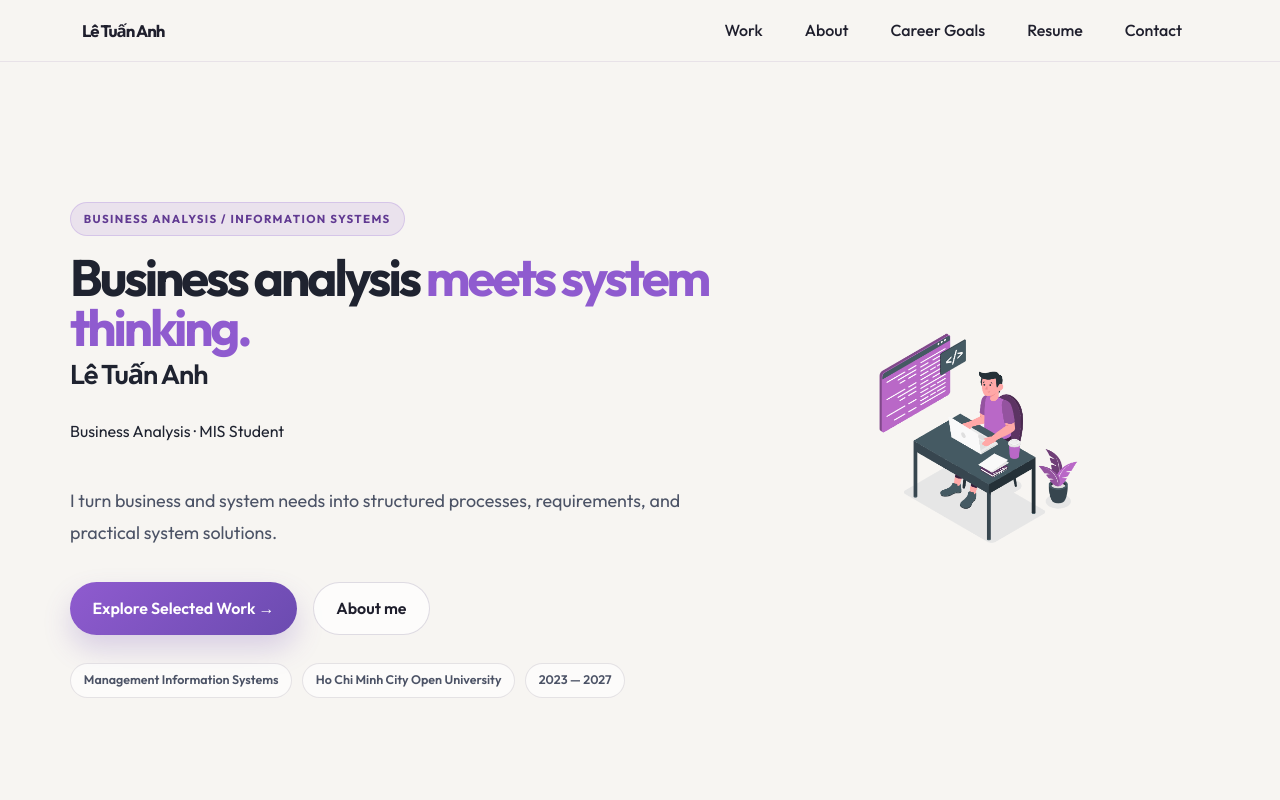
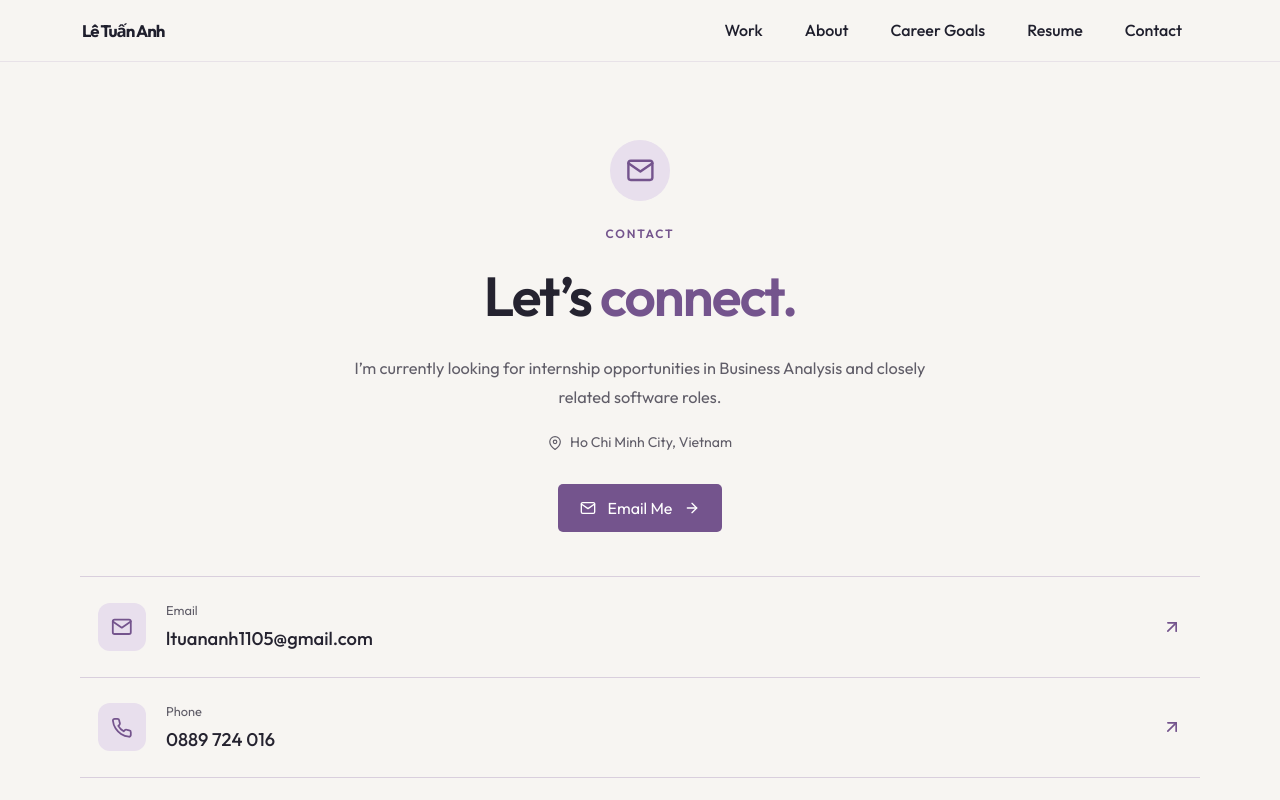
Before and after one commit to ltuananh1105/Portfolio, a React (Create React App) app: page /contact in a window 1280 px wide. Before the commit this address led to /. Shown: the top 800 px of the page. Built offline with nearby package versions, Linux system fonts and the light colour scheme; a web font is replaced by a local one.

Commit message:
Add dedicated contact page and refine LearnUp readability

```diff
--- a/src/App.js
+++ b/src/App.js
@@ -4,6 +4,7 @@ import Navbar from "./components/Navbar";
 import Home from "./components/Home/Home";
 import About from "./components/About/About";
 import Projects from "./components/Projects/Projects";
+import Contact from "./components/Contact";
 import CareerGoals from "./components/CareerGoals";
 import Footer from "./components/Footer";
 import Resume from "./components/Resume/ResumeNew";
@@ -42,6 +43,7 @@ function App() {
           <Route path="/" element={<Home />} />
           <Route path="/projects" element={<Projects />} />
           <Route path="/project" element={<Projects />} />
+          <Route path="/contact" element={<Contact />} />
           <Route path="/about" element={<About />} />
           <Route path="/career-goals" element={<CareerGoals />} />
           <Route path="/resume" element={<Resume />} />
--- /dev/null
+++ b/src/components/Contact.css
@@ -0,0 +1,23 @@
+.contact-page { background: #f4f0ed; }
+.contact-shell { max-width: 880px; }
+.contact-heading { text-align: center; }
+.contact-heading-icon { display: inline-flex; padding: 16px; margin-bottom: 22px; border-radius: 50%; background: #e8dfed; color: #74548d; font-size: 1.8rem; }
+.contact-heading h1 { font-size: clamp(3rem, 6vw, 4.6rem); margin-bottom: 20px; }
+.contact-heading h1 span { color: #74548d; }
+.contact-heading .contact-intro { max-width: 590px; margin-bottom: 18px; }
+.contact-heading .contact-location { display: flex; align-items: center; justify-content: center; gap: 8px; font-size: .88rem; }
+.contact-heading .editorial-button { gap: 12px; }
+.contact-methods { margin-top: 44px; border-top: 1px solid #d9cfdd; }
+.contact-method { display: flex; align-items: center; gap: 20px; padding: 24px 18px; border-bottom: 1px solid #d9cfdd; color: #252330; text-decoration: none; }
+.contact-method:hover { color: #604376; background: #eee7f0; }
+.contact-method-icon { display: inline-flex; align-items: center; justify-content: center; width: 48px; height: 48px; flex-shrink: 0; background: #e8dfed; border-radius: 12px; color: #74548d; font-size: 1.35rem; }
+.contact-method-copy { display: flex; flex-direction: column; gap: 5px; min-width: 0; }
+.contact-method-label { color: #605d68; font-size: .8rem; }
+.contact-method-value { font-size: 1.15rem; font-weight: 500; overflow-wrap: anywhere; }
+.contact-method-arrow { flex-shrink: 0; margin-left: auto; color: #74548d; font-size: 1.25rem; }
+@media (max-width: 575px) {
+  .contact-method { padding: 20px 0; gap: 12px; }
+  .contact-method-icon { width: 40px; height: 40px; }
+  .contact-method-value { font-size: .95rem; }
+  .contact-method-arrow { width: 16px; }
+}
--- a/src/components/Contact.js
+++ b/src/components/Contact.js
@@ -1,4 +1,38 @@
 import React from "react";
+import { FiArrowUpRight, FiArrowRight, FiMail, FiPhone, FiMapPin } from "react-icons/fi";
+import { FaGithub } from "react-icons/fa";
+import "./Contact.css";
+
+const methods = [
+  { label: "Email", value: "ltuananh1105@gmail.com", href: "mailto:ltuananh1105@gmail.com", Icon: FiMail },
+  { label: "Phone", value: "0889 724 016", href: "tel:0889724016", Icon: FiPhone },
+  { label: "GitHub", value: "github.com/ltuananh1105", href: "https://github.com/ltuananh1105", Icon: FaGithub, external: true },
+];
+
 export default function Contact() {
- return <section id="contact" className="contact-closing"><div className="editorial-shell editorial-narrow"><p className="editorial-eyebrow">Contact</p><h2>Let’s connect.</h2><p className="contact-intro">I’m currently looking for internship opportunities in Business Analysis and closely related software roles.</p><dl className="contact-details"><div><dt>Email</dt><dd><a href="mailto:ltuananh1105@gmail.com">ltuananh1105@gmail.com</a></dd></div><div><dt>Phone</dt><dd><a href="tel:0889724016">0889 724 016</a></dd></div><div><dt>GitHub</dt><dd><a href="https://github.com/ltuananh1105" target="_blank" rel="noopener noreferrer">github.com/ltuananh1105</a></dd></div></dl><div className="editorial-actions"><a className="editorial-button" href="mailto:ltuananh1105@gmail.com">Email Me →</a><a href="https://github.com/ltuananh1105" target="_blank" rel="noopener noreferrer">GitHub ↗</a></div></div></section>;
+  return (
+    <main className="editorial-page contact-page">
+      <div className="editorial-shell contact-shell">
+        <header className="contact-heading">
+          <span className="contact-heading-icon" aria-hidden="true"><FiMail /></span>
+          <p className="editorial-eyebrow">Contact</p>
+          <h1>Let’s <span>connect.</span></h1>
+          <p className="contact-intro">I’m currently looking for internship opportunities in Business Analysis and closely related software roles.</p>
+          <p className="contact-location"><FiMapPin aria-hidden="true" /> Ho Chi Minh City, Vietnam</p>
+          <div className="editorial-actions">
+            <a className="editorial-button" href="mailto:ltuananh1105@gmail.com"><FiMail aria-hidden="true" /> Email Me <FiArrowRight aria-hidden="true" /></a>
+          </div>
+        </header>
+        <section className="contact-methods" aria-label="Contact details">
+          {methods.map(({ label, value, href, Icon, external }) => (
+            <a className="contact-method" key={label} href={href} target={external ? "_blank" : undefined} rel={external ? "noopener noreferrer" : undefined}>
+              <span className="contact-method-icon"><Icon aria-hidden="true" /></span>
+              <span className="contact-method-copy"><span className="contact-method-label">{label}</span><span className="contact-method-value">{value}</span></span>
+              <FiArrowUpRight className="contact-method-arrow" aria-hidden="true" />
+            </a>
+          ))}
+        </section>
+      </div>
+    </main>
+  );
 }
--- a/src/components/Home/Home.js
+++ b/src/components/Home/Home.js
@@ -2,7 +2,7 @@ import React from "react";
 import { Container, Row, Col } from "react-bootstrap";
 import { Link } from "react-router-dom";
 import homeLogo from "../../Assets/home-main.svg";
-import Contact from "../Contact";
+
 import Home2 from "./Home2";
 
 
@@ -61,7 +61,7 @@ function Home() {
       </Container>
       <Home2 />
 
-      <Contact />
+
     </section>
   );
 }
--- a/src/components/Navbar.js
+++ b/src/components/Navbar.js
@@ -74,7 +74,7 @@ function NavBar() {
             <Nav.Item>
               <Nav.Link
                 as={Link}
-                to="/#contact"
+                to="/contact"
                 onClick={() => updateExpanded(false)}
               >
                 Contact
--- a/src/components/Projects/LearnUpCaseStudy.css
+++ b/src/components/Projects/LearnUpCaseStudy.css
@@ -474,13 +474,13 @@
 }
 
 .lu-trace-step .lu-label {
-  color: #c1b7d5;
+  color: #605d68;
 }
 
 .lu-trace-step strong {
   margin-top: 10px;
   font-size: 1.05rem;
-  color: #edf2f7;
+  color: #252330;
 }
 
 .lu-trace-step small {
@@ -488,7 +488,7 @@
   margin-top: 10px;
   font-size: 0.82rem;
   line-height: 1.5;
-  color: #d8e0ea;
+  color: #514e59;
 }
 
 .lu-trace-arrow {
@@ -496,7 +496,26 @@
   align-items: center;
   justify-content: center;
   font-size: 2rem;
-  color: #9a8eb9;
+  color: #74548d;
+}
+
+.lu-case-ending {
+  grid-column: 1 / -1;
+  width: 100%;
+  margin-top: 28px;
+  padding-top: 28px;
+  border-top: 1px solid #ded7df;
+  text-align: left;
+}
+
+.lu-case-ending p {
+  margin-bottom: 14px;
+}
+
+.lu-case-ending .lu-back-link {
+  display: inline-flex;
+  align-items: center;
+  min-height: 44px;
 }
 
 .lu-validation-summary {
--- a/src/components/Projects/LearnUpCaseStudy.js
+++ b/src/components/Projects/LearnUpCaseStudy.js
@@ -778,24 +778,12 @@ function LearnUpCaseStudy() {
                   Next: {chapters[activeIndex + 1].label} →
                 </button>
               ) : (
-                <div className="lu-closure-block">
-                  <p className="lu-label">CASE STUDY COMPLETE</p>
-                  <h3>From requirement to system behavior.</h3>
-                  <div className="lu-inline-actions">
-                    {evidenceLinks.documentation && (
-                      <EvidenceLink href={evidenceLinks.documentation}>
-                        Full BA Documentation
-                      </EvidenceLink>
-                    )}
-                    {evidenceLinks.source && (
-                      <EvidenceLink href={evidenceLinks.source}>
-                        Source Code
-                      </EvidenceLink>
-                    )}
+                <div className="lu-case-ending">
+                  <p className="lu-label">END OF CASE STUDY</p>
+                  <p>LearnUp — Business Analysis Case Study</p>
                     <Link className="lu-back-link" to="/projects">
                       ← Back to Work
                     </Link>
-                  </div>
                 </div>
               )}
             </div>
--- a/src/components/ScrollToTop.js
+++ b/src/components/ScrollToTop.js
@@ -1,36 +1,20 @@
 import { useEffect, useRef } from "react";
-import { useLocation } from "react-router-dom";
+import { useLocation, useNavigate } from "react-router-dom";
 
-function ScrollToTop() {
-  const { pathname, hash, key } = useLocation();
+export default function ScrollToTop() {
+  const { pathname, hash } = useLocation();
+  const navigate = useNavigate();
   const previousPath = useRef(null);
+
   useEffect(() => {
-    const pathChanged = previousPath.current !== pathname;
-    previousPath.current = pathname;
-    if (pathname !== "/" || hash !== "#contact") {
-      if (pathChanged) window.scrollTo(0, 0);
+    // Preserve incoming links to the former Home contact section.
+    if (pathname === "/" && hash === "#contact") {
+      navigate("/contact", { replace: true });
       return;
     }
+    if (previousPath.current !== pathname) window.scrollTo(0, 0);
+    previousPath.current = pathname;
+  }, [pathname, hash, navigate]);
 
-    let frame;
-    const scrollToContact = () => {
-      frame = requestAnimationFrame(() => {
-        document.getElementById("contact")?.scrollIntoView({
-          behavior: window.matchMedia("(prefers-reduced-motion: reduce)").matches ? "auto" : "smooth",
-          block: "start",
-        });
-      });
-    };
-    // Initial visits must wait for the existing preloader's scroll lock to clear.
-    const lockedApp = document.getElementById("no-scroll");
-    const observer = lockedApp ? new MutationObserver(() => {
-      if (lockedApp.id !== "no-scroll") { observer.disconnect(); scrollToContact(); }
-    }) : null;
-    if (observer) observer.observe(lockedApp, { attributes: true, attributeFilter: ["id"] });
-    else scrollToContact();
-    return () => { observer?.disconnect(); cancelAnimationFrame(frame); };
-  }, [pathname, hash, key]);
   return null;
 }
-
-export default ScrollToTop;
```
